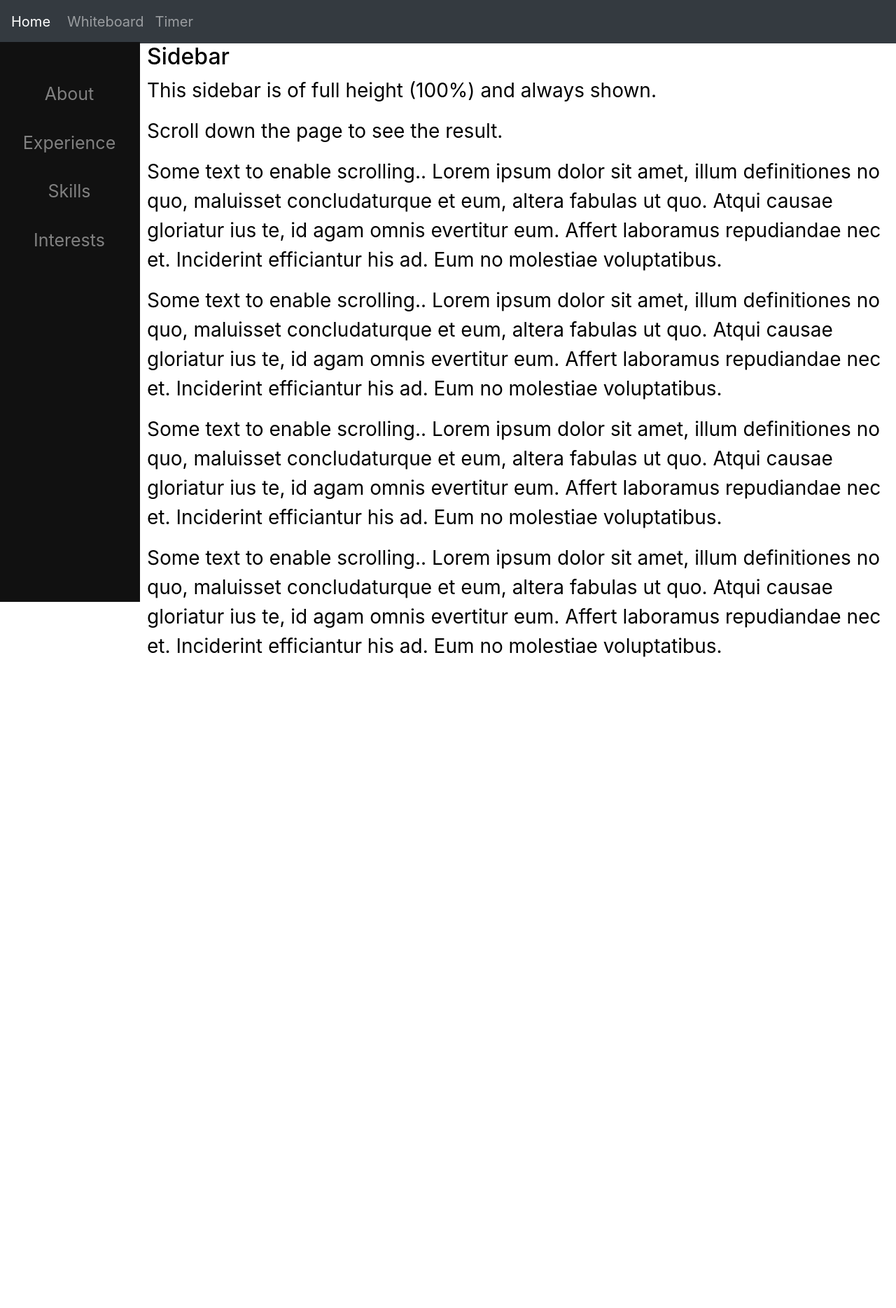
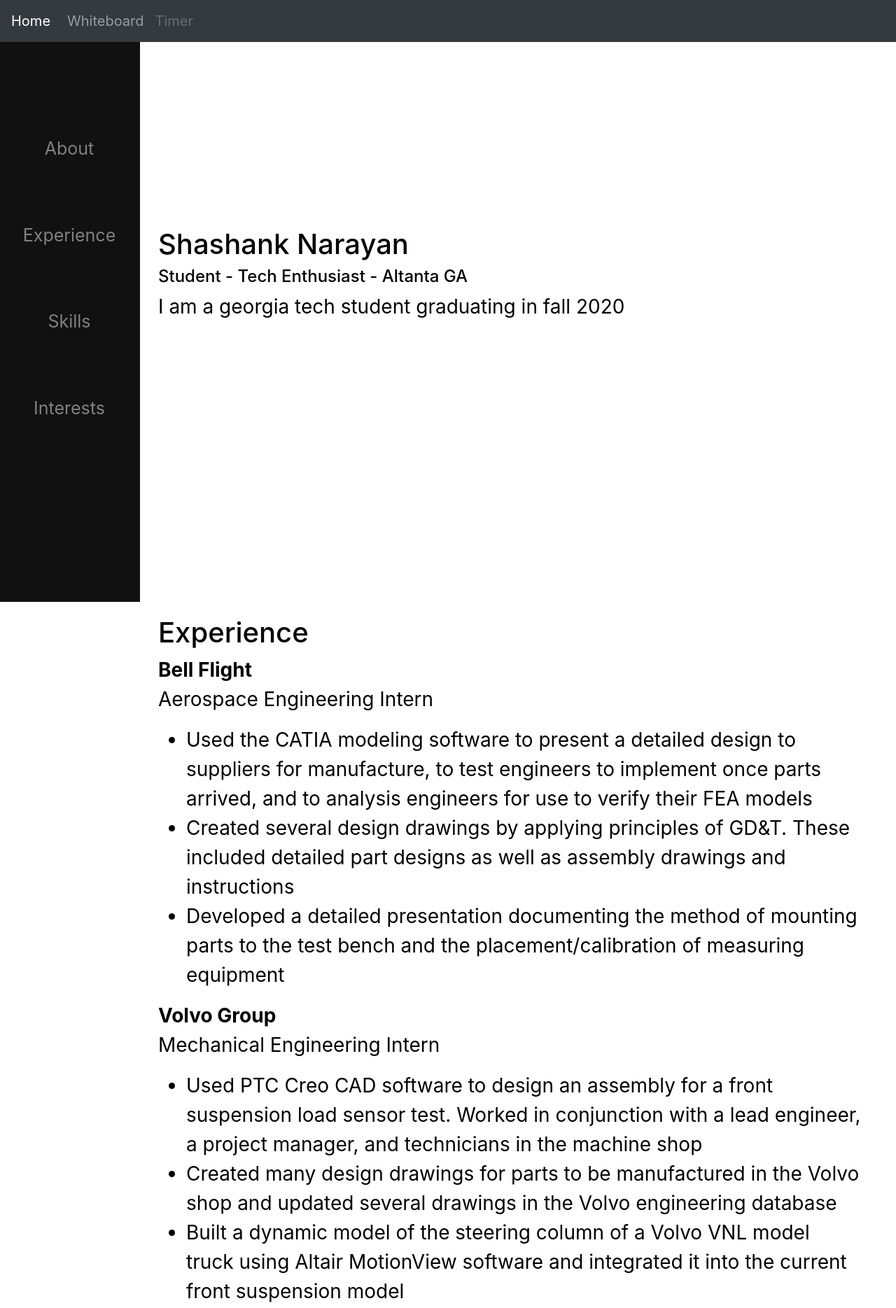
Before and after one commit to shashanknx/shashanknx.github.io, a plain HTML site: page index.html in a window 1280 px wide. Shown: the top 1869 px of the page at 70% size. Before the commit the page ends 960 px from the top, so only its background shows below. Drawn offline with nearby package versions, Linux system fonts and the light colour scheme.

Commit message:
Website ready for show

```diff
--- a/index.html
+++ b/index.html
@@ -14,11 +14,21 @@
   <title>Shashank's Website!</title>
 
   <style>
+    html {
+      scroll-behavior: smooth;
+    }
+
     body {
       background-color: white;
       color: black;
       text-align: center;
       font-size: 20px;
+    }
+
+    .navbar {
+      position: fixed;
+      width: 100%;
+      height: 60px
     }
 
     .sidenav {
@@ -30,11 +40,11 @@
       left: 0;
       background-color: #111;
       overflow-x: hidden;
-      padding-top: 50px;
+      padding-top: 10%;
     }
 
     .sidenav a {
-      padding: 6px 8px 26px 6px;
+      padding: 6px 8px 40% 6px;
       text-decoration: none;
       font-size: 25px;
       color: #818181;
@@ -46,17 +56,30 @@
     }
 
     .main {
-      margin-left: 200px;
+      margin-left: 210px;
       /* Same as the width of the sidenav */
       font-size: 28px;
       /* Increased text to enable scrolling */
-      padding: 0px 10px;
+      padding-top: 5rem;
+      padding-bottom: 5rem;
+      padding-left: 1rem;
+      padding-right: 3rem;
+      /* padding: 60px 20px 20px; */
       text-align: left;
+      min-height: 100vh;
+      align-items: center;
+      display: flex;
     }
+
 
     @media screen and (max-width: 768px) {
       .sidenav {
         display: none
+      }
+      .main {
+        padding: 5rem 2rem 2rem 0.5rem;
+        margin-left: 0;
+        font-size: 16px;
       }
     }
   </style>
@@ -73,7 +96,7 @@
     <div class="collapse navbar-collapse" id="navbarSupportedContent">
       <div class="navbar-nav mr-auto">
         <a class="nav-item nav-link" href="./whiteboard.html">Whiteboard</a>
-          <a class="nav-item nav-link" href="./timer.html">Timer</a>
+        <a class="nav-item nav-link disabled" href="./timer.html">Timer</a>
       </div>
     </div>
   </nav>
@@ -83,23 +106,59 @@
 
   <div class="sidenav">
     <a href="#about">About</a>
-      <a href="#services">Experience</a>
-      <a href="#clients">Skills</a>
-      <a href="#contact">Interests</a>
+    <a href="#experience">Experience</a>
+    <a href="#skills">Skills</a>
+    <a href="#interests">Interests</a>
   </div>
 
-    <div class="main">
-      <h2>Sidebar</h2>
-      <p>This sidebar is of full height (100%) and always shown.</p>
-      <p>Scroll down the page to see the result.</p>
-      <p>Some text to enable scrolling.. Lorem ipsum dolor sit amet, illum definitiones no quo, maluisset concludaturque et eum, altera fabulas ut quo. Atqui causae gloriatur ius te, id agam omnis evertitur eum. Affert laboramus repudiandae nec et.
-        Inciderint efficiantur his ad. Eum no molestiae voluptatibus.</p>
-      <p>Some text to enable scrolling.. Lorem ipsum dolor sit amet, illum definitiones no quo, maluisset concludaturque et eum, altera fabulas ut quo. Atqui causae gloriatur ius te, id agam omnis evertitur eum. Affert laboramus repudiandae nec et.
-        Inciderint efficiantur his ad. Eum no molestiae voluptatibus.</p>
-      <p>Some text to enable scrolling.. Lorem ipsum dolor sit amet, illum definitiones no quo, maluisset concludaturque et eum, altera fabulas ut quo. Atqui causae gloriatur ius te, id agam omnis evertitur eum. Affert laboramus repudiandae nec et.
-        Inciderint efficiantur his ad. Eum no molestiae voluptatibus.</p>
-      <p>Some text to enable scrolling.. Lorem ipsum dolor sit amet, illum definitiones no quo, maluisset concludaturque et eum, altera fabulas ut quo. Atqui causae gloriatur ius te, id agam omnis evertitur eum. Affert laboramus repudiandae nec et.
-        Inciderint efficiantur his ad. Eum no molestiae voluptatibus.</p>
+  <div class="main" id="about">
+    <div>
+      <h1>Shashank Narayan</h1>
+      <h4>Student - Tech Enthusiast - Altanta GA</h4>
+      <p> I am a georgia tech student graduating in fall 2020 </p>
+    </div>
+  </div>
+  <div class="main" id="experience">
+    <div>
+      <h1>Experience</h1>
+
+      <p>
+        <b> Bell Flight </b> <br>
+        Aerospace Engineering Intern <br>
+      </p>
+      <p>
+        <ul>
+          <li>Used the CATIA modeling software to present a detailed design to suppliers for manufacture, to test engineers to implement once parts arrived, and to analysis engineers for use to verify their FEA models
+          </li>
+          <li>Created several design drawings by applying principles of GD&T. These included detailed part designs as well as assembly drawings and instructions</li>
+          <li>Developed a detailed presentation documenting the method of mounting parts to the test bench and the placement/calibration of measuring equipment </li>
+        </ul>
+      </p>
+      <p>
+        <b> Volvo Group </b> <br>
+        Mechanical Engineering Intern <br>
+      </p>
+      <p>
+        <ul>
+          <li> Used PTC Creo CAD software to design an assembly for a front suspension load sensor test. Worked in conjunction with a lead engineer, a project manager, and technicians in the machine shop </li>
+          <li> Created many design drawings for parts to be manufactured in the Volvo shop and updated several drawings in the Volvo engineering database </li>
+          <li> Built a dynamic model of the steering column of a Volvo VNL model truck using Altair MotionView software and integrated it into the current front suspension model </li>
+        </ul>
+      </p>
+    </div>
+  </div>
+  <div class="main" id="skills">
+    <div>
+      <h1>Skills</h1>
+
+      <p> Software, Design, Teamwork, Public Speaking </p>
+    </div>
+  </div>
+  <div class="main" id="interests">
+    <div>
+      <h1>Interests</h1>
+      <p> Guitar, Coding, Reading, Soccer </p>
+    </div>
   </div>
 </body>
 
```
Also changed, not shown: whiteboard.html (+2 -2 lines). Lines whose indentation alone changed are shown as unchanged.
